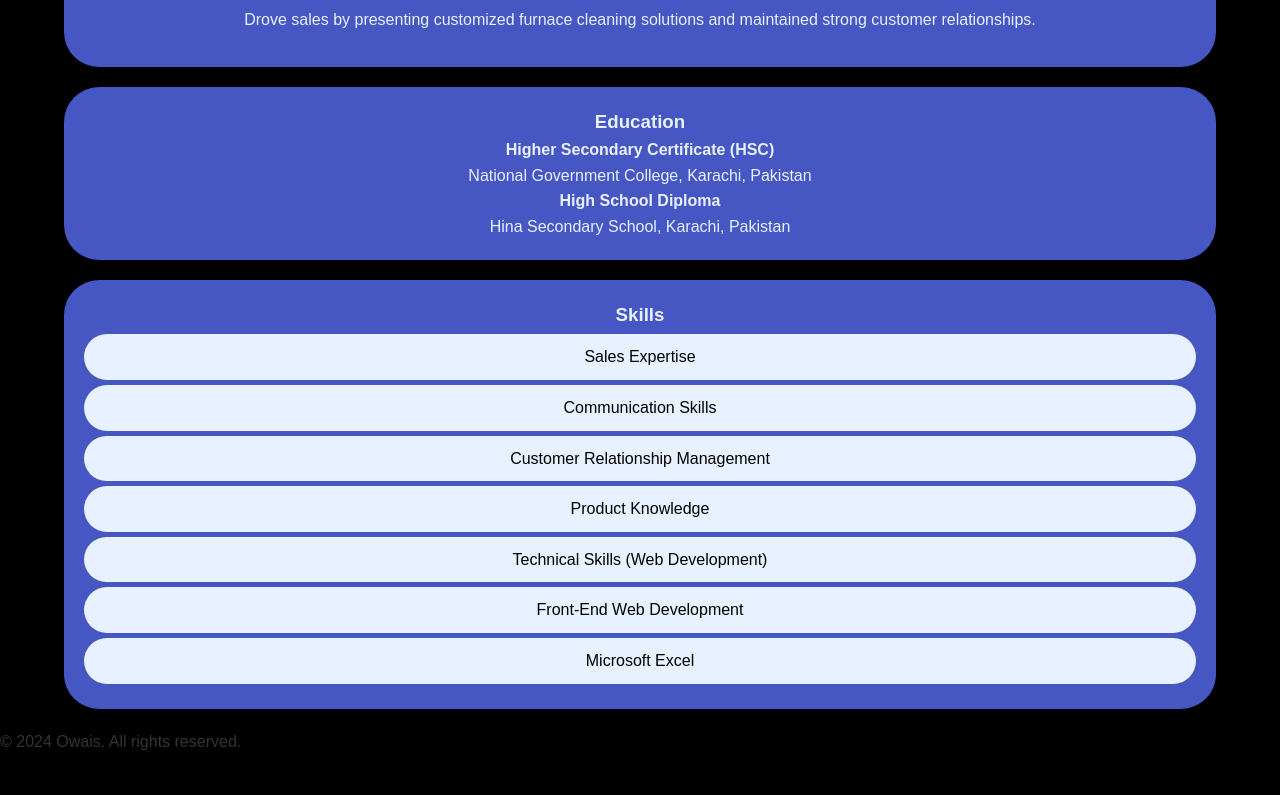
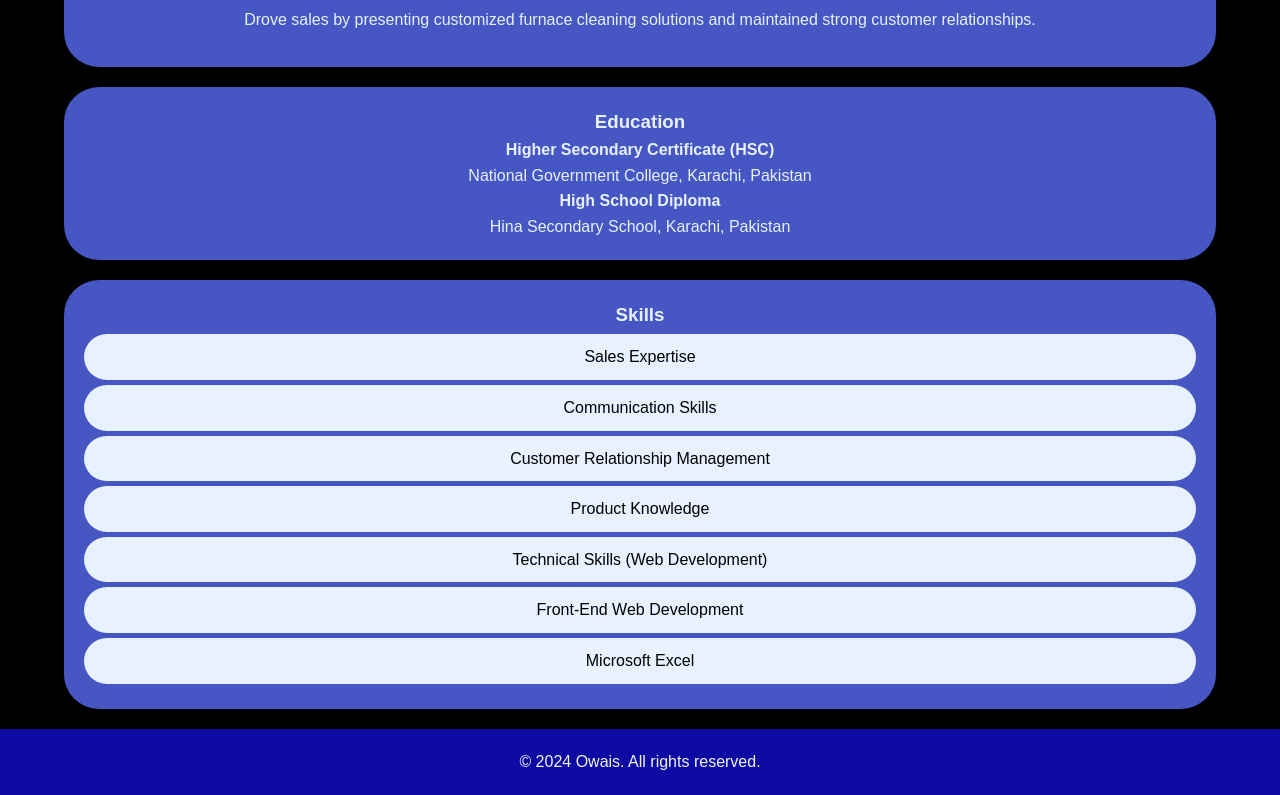
Before and after one commit to Owais78600/Resume-Milestones, a website: page index.html in a window 1280 px wide. Shown: the part 1352-2147 px from the top of the page. Before the commit the page ends 2106 px from the top, so only its background shows below. Drawn offline with Linux system fonts and the light colour scheme.

Commit message:
Update global.css

```diff
--- a/global.css
+++ b/global.css
@@ -101,6 +101,23 @@ header p a {
     border-radius: 35px;
 }
 
+footer {
+    background-color: #0c0aa2;
+    color: #f4f4f4;
+    padding: 20px;
+    text-align: center;
+    overflow: hidden;
+}
+
+footer p {
+    display: flex;
+    gap: 15px;
+    line-height: 1;
+    margin: 5px 0;
+    flex-wrap: wrap;
+    justify-content: center;
+}
+
 @media (max-width: 500px) {
     header {
         padding: 15px;
```
